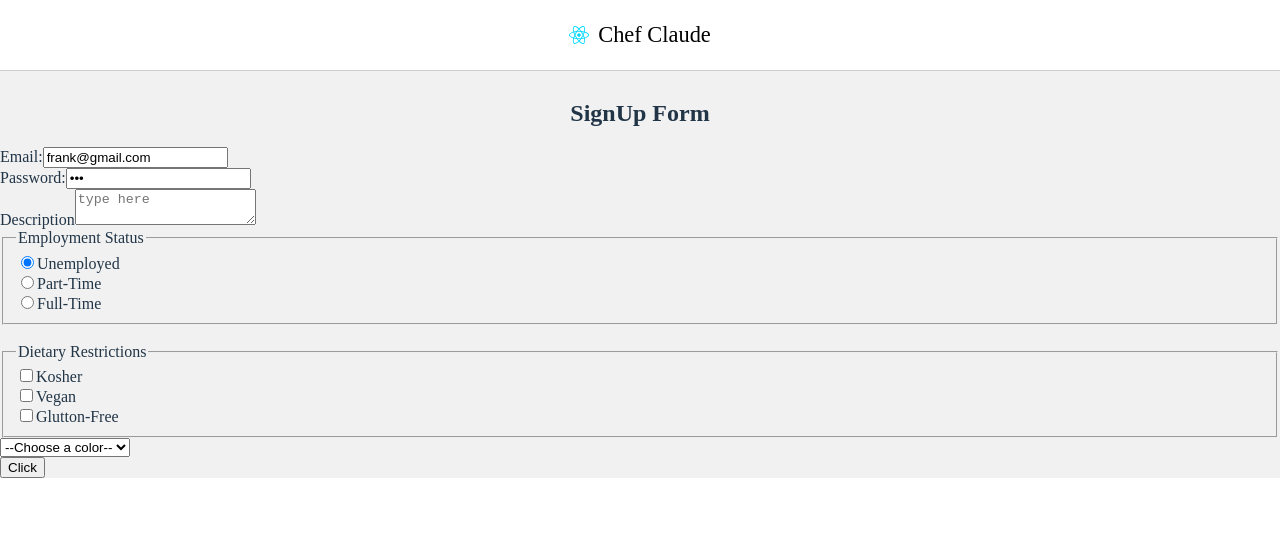
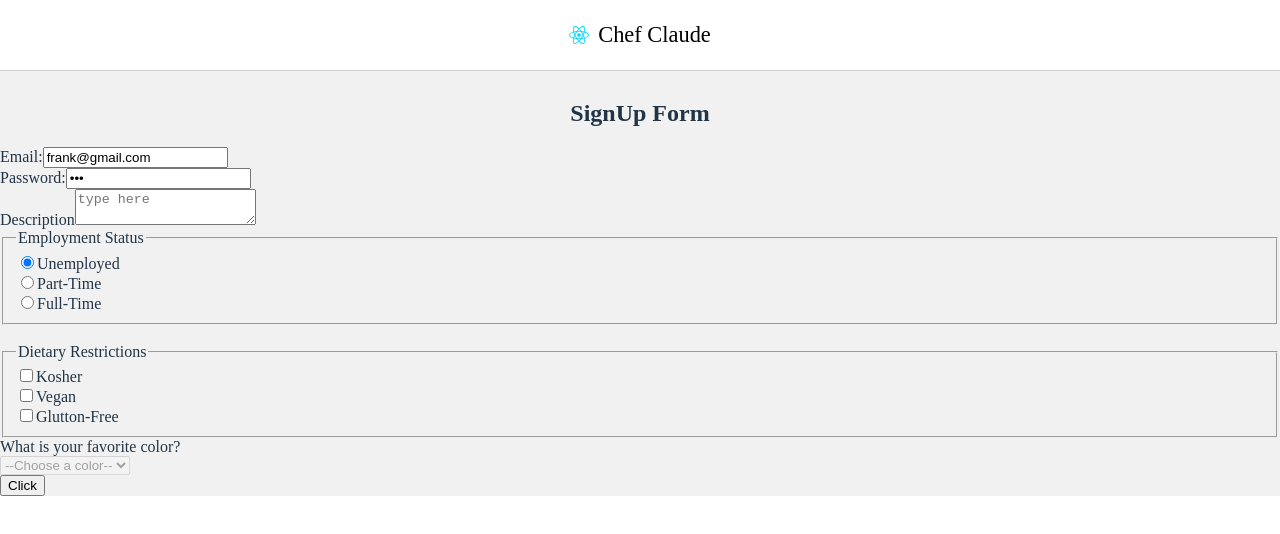
Before and after one commit to Shadowcruv/first-react, a React (Vite) app: page / in a window 1280 px wide. Shown: the top 534 px of the page. Built offline with nearby package versions, Linux system fonts and the light colour scheme.

Commit message:
practising forms. select option disabled feature

```diff
--- a/src/components/Form.jsx
+++ b/src/components/Form.jsx
@@ -74,8 +74,9 @@
           <br />
         </fieldset>
 
-        <label></label>
-        <select id="favcolor" name="favColor">
+        <label htmlFor="favColor">What is your favorite color?</label>
+        <br />
+        <select disabled id="favColor" name="favColor">
           <option value="">--Choose a color--</option>
           <option value="red">Red</option>
           <option value="orange">Orange</option>
```
